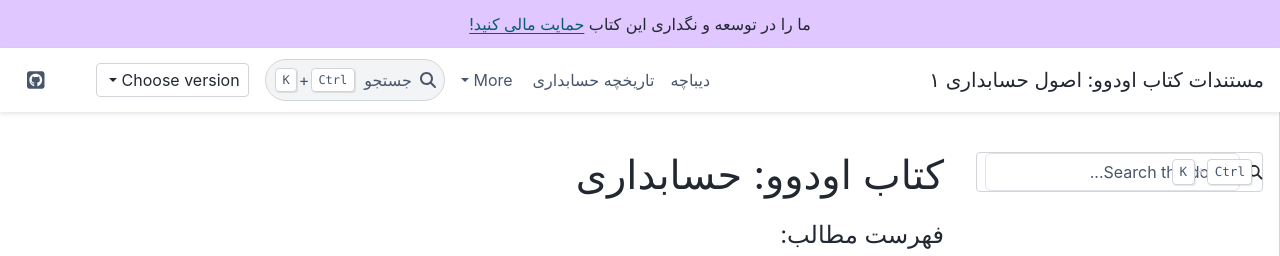
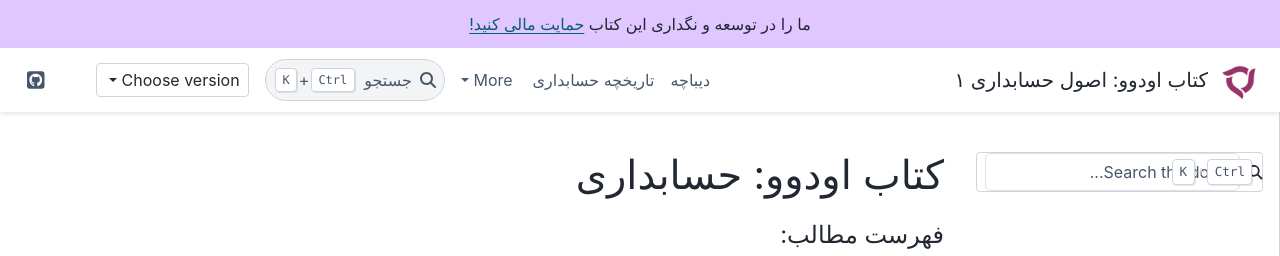
Before and after one commit to odoonix/odoo-book-accounting, a Sphinx documentation site: the page built from source/index.rst, in a window 1280 px wide. Shown: the top 256 px of the page. Built offline with Sphinx 7.4.7 and the PyData theme 0.15.4, drawn with Linux system fonts in a browser that asks for light colours.

```diff
--- a/source/conf.py
+++ b/source/conf.py
@@ -77,10 +77,21 @@ html_context = {
     "rtl": True
 }
 html_show_sourcelink = False
+html_favicon = "_static/logo.png"
 html_theme_options={
     "back_to_top_button": True,
-    # Header links
+    "analytics": {
+        "google_analytics_id": "G-KF50Z2TPES",
+    },
+    # Header
     "header_links_before_dropdown": 2,
+    "logo": {
+        "text": "کتاب اودوو: اصول حسابداری ۱",
+        "alt_text": "کتاب اودوو - اصول حسابداری ۱ با اودوونیکس",
+        "image_light": "_static/logo-light.png",
+        "image_dark": "_static/logo-dark.png",
+        "link": "https://odoonix.github.io/odoo-book-accounting",
+    },
 
     # Links
     "external_links": [
```
Also changed, not shown: source/_static/logo-dark.png (added), source/_static/logo-light.png (added), source/_static/logo.png (added).
